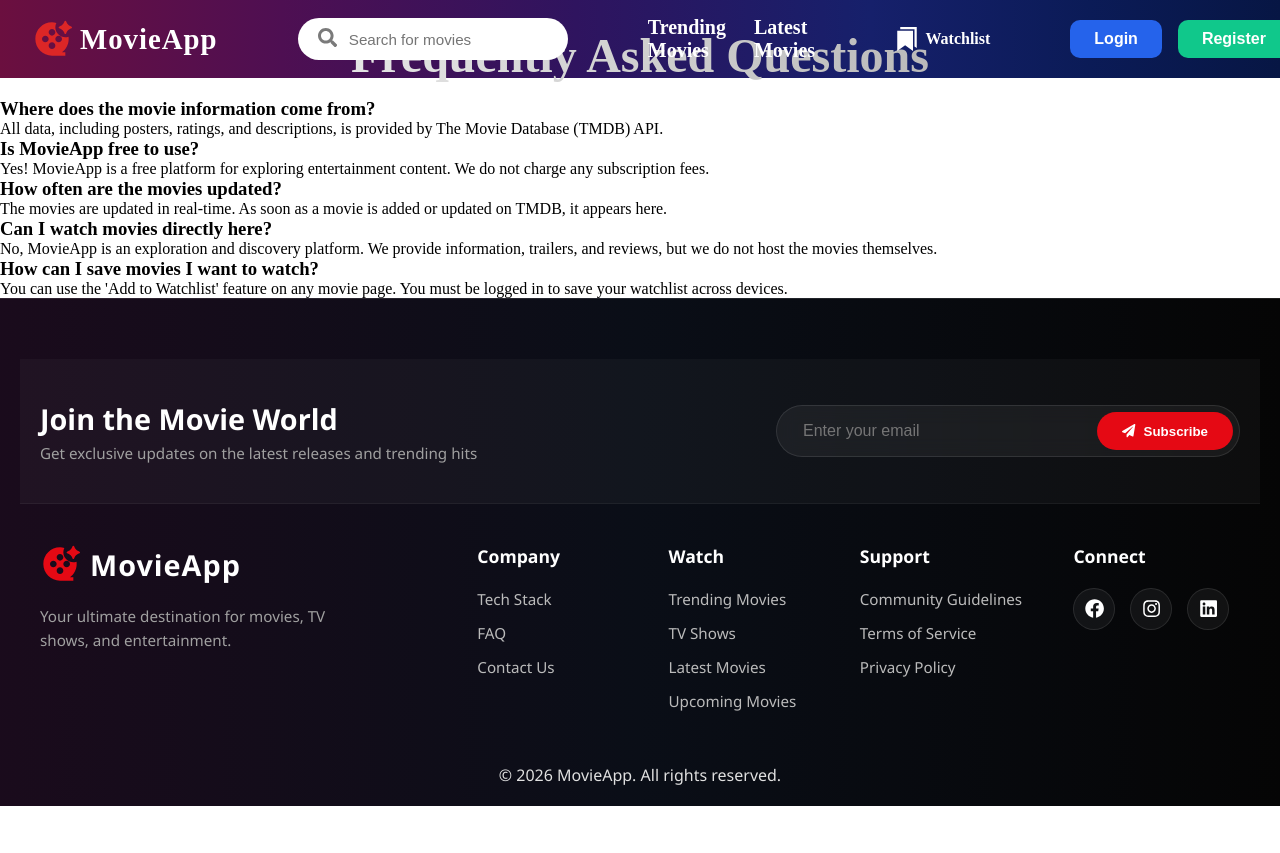
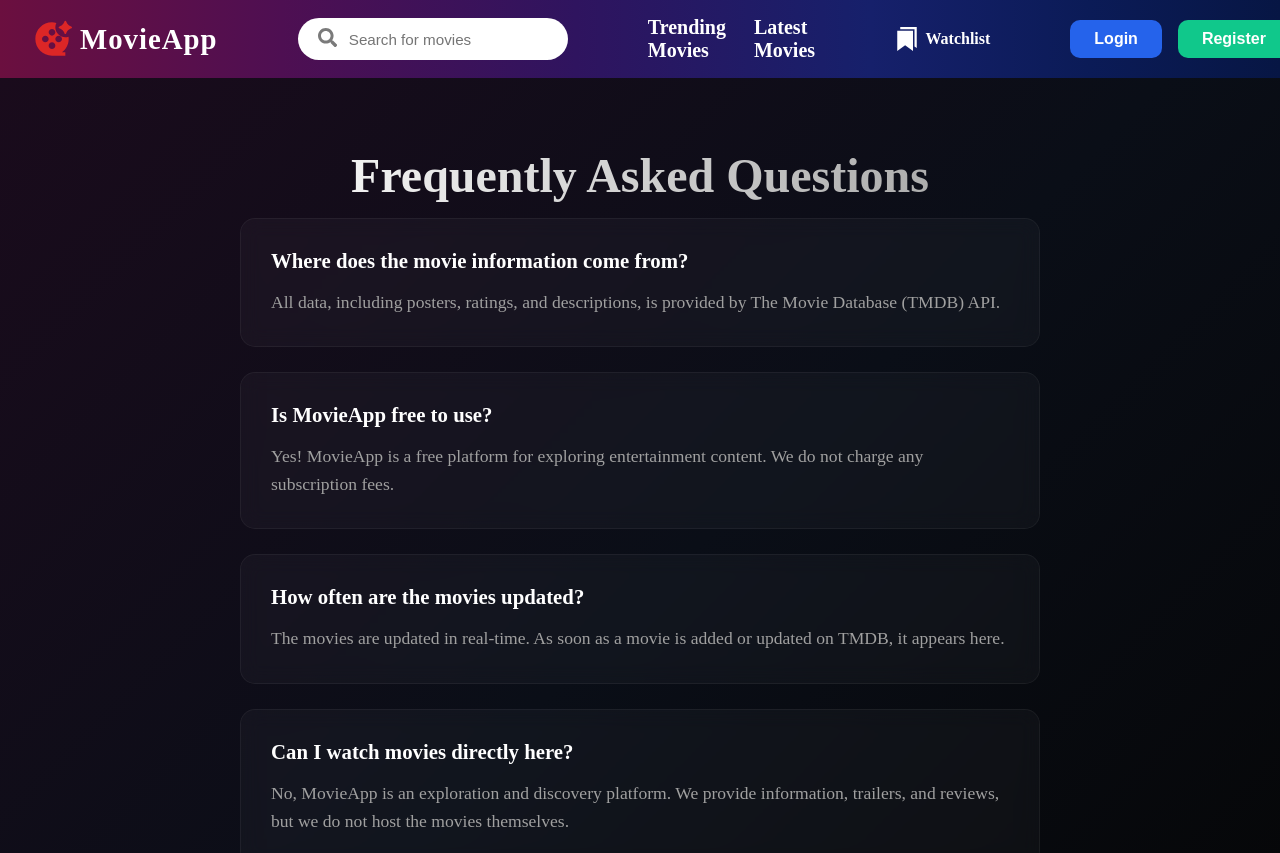
Before and after one commit to Kanchan012/MovieApp, a React (Vite) app: page /faq in a window 1280 px wide. Shown: the top 853 px of the page. Before the commit the page ends 806 px from the top, so only its background shows below. Built offline with nearby package versions, Linux system fonts and the light colour scheme.

Commit message:
updated faq.css file

```diff
--- a/src/pages/FAQ.css
+++ b/src/pages/FAQ.css
@@ -1,8 +1,4 @@
-.page-title{
-    text-align: center;
-    margin-top: -50px;
-}
-.contact-page {
+.faq-page {
   min-height: 80vh;
   padding: 120px 5% 80px;
   background: linear-gradient(
@@ -14,100 +10,38 @@
   color: white;
 }
 
-.contact-container {
-  max-width: 1000px;
+.faq-container {
+  max-width: 800px;
   margin: 0 auto;
 }
 
-.contact-grid {
+.faq-list {
   display: flex;
-  flex-direction: row;
-  justify-content: space-between;
-  align-items: center;
-  gap: 80px;
-  margin-top: 40px;
+  flex-direction: column;
+  gap: 25px;
 }
 
-.contact-info h2 {
-  font-size: 2rem;
-  margin-bottom: 20px;
+.faq-item {
+  background: rgba(255, 255, 255, 0.03);
+  backdrop-filter: blur(10px);
+  border: 1px solid rgba(255, 255, 255, 0.05);
+  padding: 30px;
+  border-radius: 15px;
+  transition: border-color 0.3s ease;
 }
 
-.contact-info > p {
-  color: #a0a0a0;
-  margin-bottom: 40px;
+.faq-item:hover {
+  border-color: rgba(255, 255, 255, 0.2);
 }
 
-.info-item {
-  display: flex;
-  gap: 20px;
-  margin-bottom: 30px;
+.faq-item h3 {
+  font-size: 1.3rem;
+  margin-bottom: 15px;
+  color: #fff;
 }
 
-.info-icon {
-  font-size: 1.5rem;
-  color: #e50914;
-  margin-top: 5px;
+.faq-item p {
+  color: #a0a0a0;
+  line-height: 1.6;
+  font-size: 1.1rem;
 }
-
-.info-item h4 {
-  font-size: 1.1rem;
-  margin-bottom: 5px;
-}
-
-.info-item p {
-  color: #888;
-}
-
-.contact-form {
-  background: rgba(255, 255, 255, 0.03);
-  padding: 40px;
-  border-radius: 20px;
-  border: 1px solid rgba(255, 255, 255, 0.05);
-  width: 40%;
-}
-
-.form-group {
-  margin-bottom: 25px;
-}
-
-.form-group label {
-  display: block;
-  margin-bottom: 8px;
-  color: #a0a0a0;
-  font-size: 0.9rem;
-}
-
-.form-group input, .form-group textarea {
-  width: 100%;
-  background: rgba(255, 255, 255, 0.05);
-  border: 1px solid rgba(255, 255, 255, 0.1);
-  padding: 12px 4px;
-  border-radius: 8px;
-  color: white;
-  outline: none;
-  transition: all 0.3s ease;
-}
-
-.form-group input:focus, .form-group textarea:focus {
-  border-color: #e50914;
-  background: rgba(255, 255, 255, 0.08);
-}
-
-.send-btn {
-  width: 100%;
-  background: #e50914;
-  color: white;
-  border: none;
-  padding: 15px;
-  border-radius: 8px;
-  font-weight: 600;
-  cursor: pointer;
-  transition: all 0.3s ease;
-  margin-left: 20px;
-}
-
-.send-btn:hover {
-  background: #ff0a16;
-  transform: translateY(-2px);
-}
```
